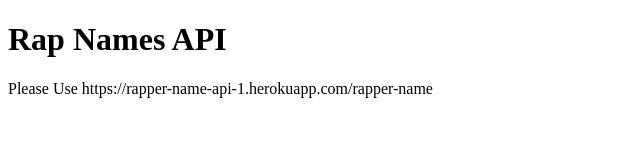
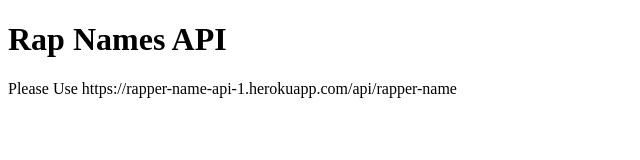
Before and after one commit to AlysshaLewin/rap-names-api, a website: page index.html in a window 1280 px wide. Shown: the full height of the page, 0-640 px from the left. Drawn offline with Linux system fonts and the light colour scheme.

Commit message:
updated html

```diff
--- a/index.html
+++ b/index.html
@@ -8,6 +8,6 @@
 </head>
 <body>
     <h1>Rap Names API</h1>
-    <p>Please Use https://rapper-name-api-1.herokuapp.com/rapper-name</p>
+    <p>Please Use https://rapper-name-api-1.herokuapp.com/api/rapper-name</p>
 </body>
 </html>
```
